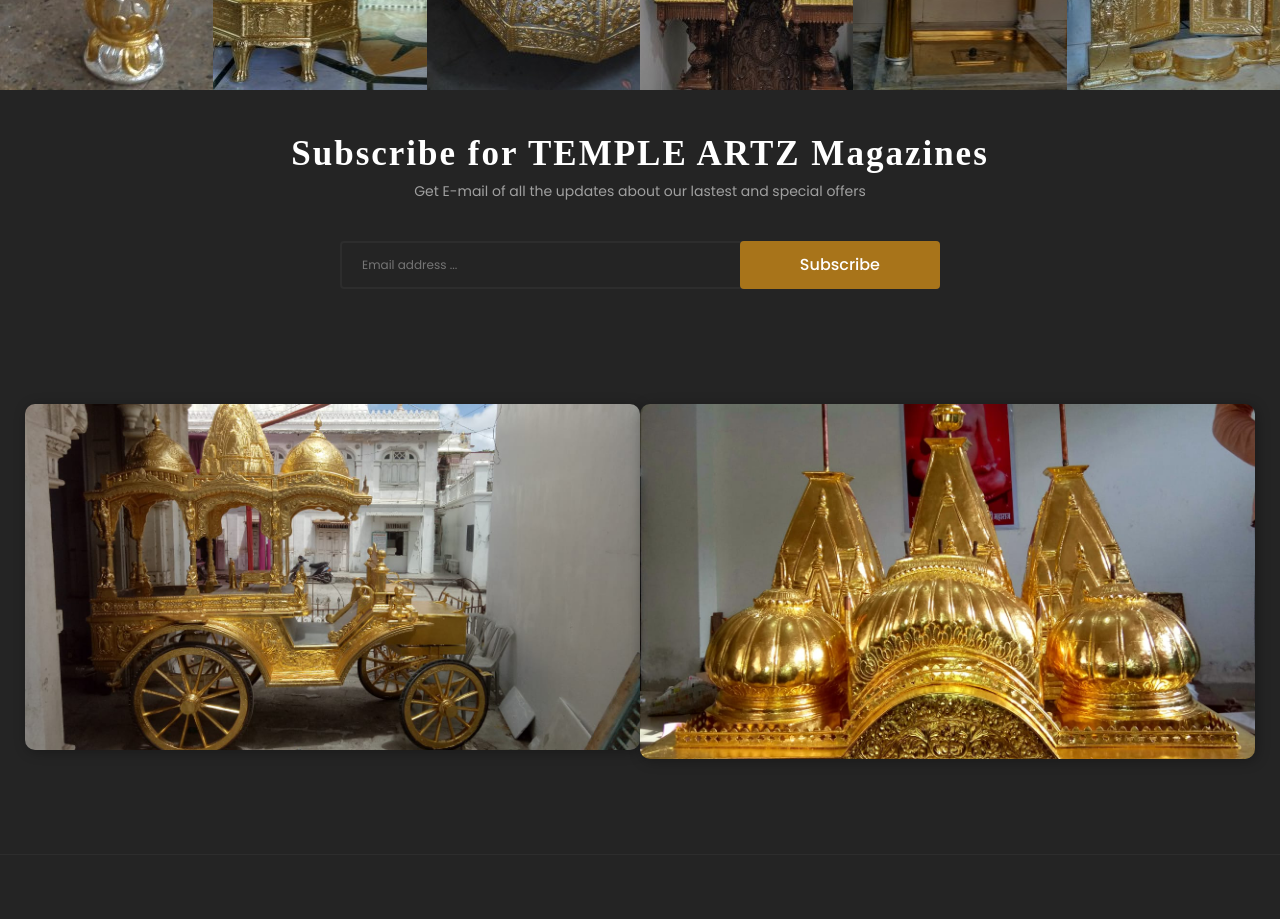
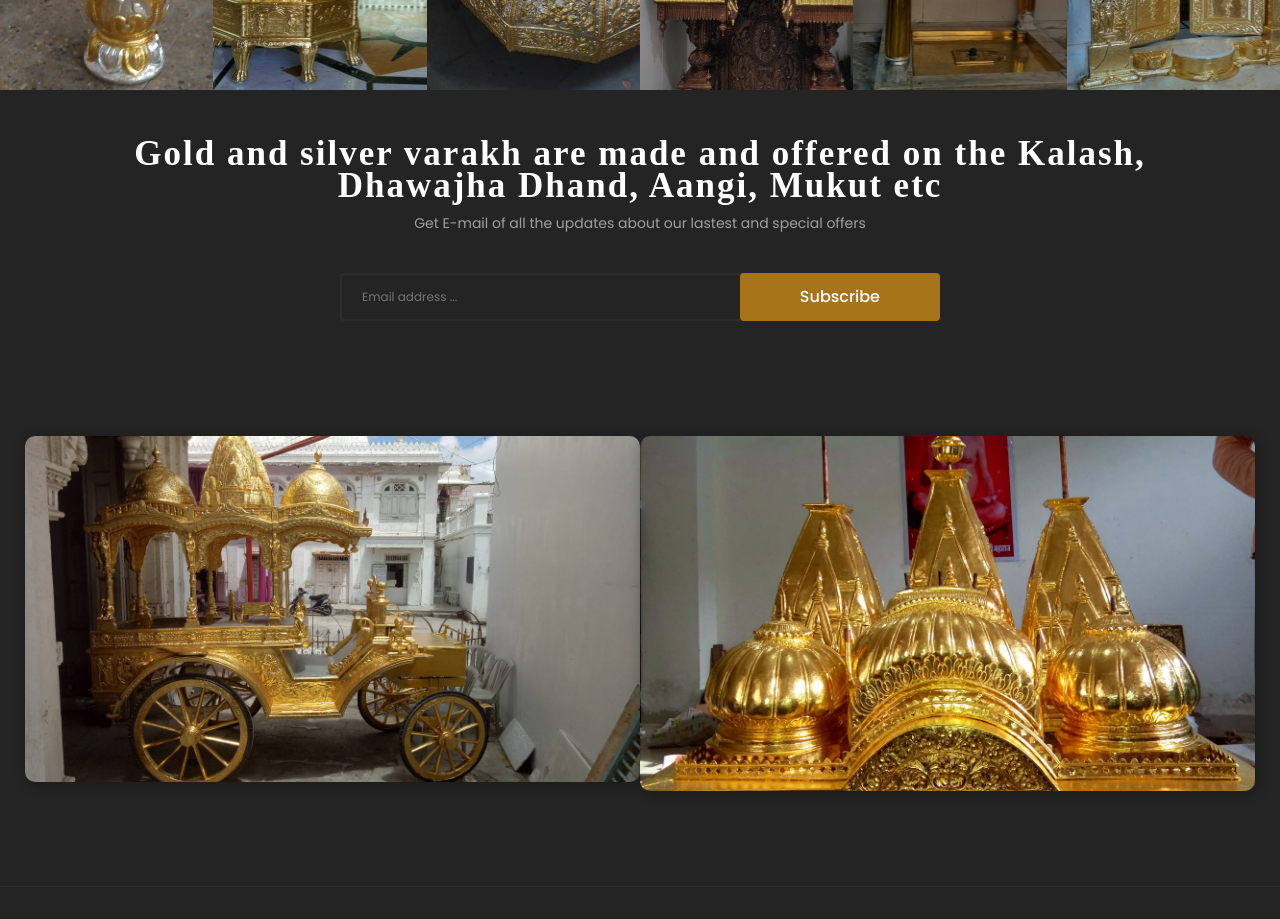
Before and after one commit to zarim1317/Temple_Artz, a plain HTML site: page index.html in a window 1280 px wide. Shown: the part 2260-3179 px from the top of the page. Drawn offline with nearby package versions, Linux system fonts and the light colour scheme.

Commit message:
Update index.html

```diff
--- a/index.html
+++ b/index.html
@@ -311,7 +311,7 @@
                 <div class="row mt-5">
                     <div class="col-12">
                         <div class="newsletter_content">
-                            <h2>Subscribe for TEMPLE ARTZ Magazines</h2>
+                            <h2>Gold and silver varakh  are made and  offered on the Kalash, Dhawajha Dhand, Aangi, Mukut etc</h2>
                             <p>Get E-mail of all the updates about our lastest and special offers</p>
                             <div class="subscibe_form">
                                 <form class="footer-newsletter">
```
